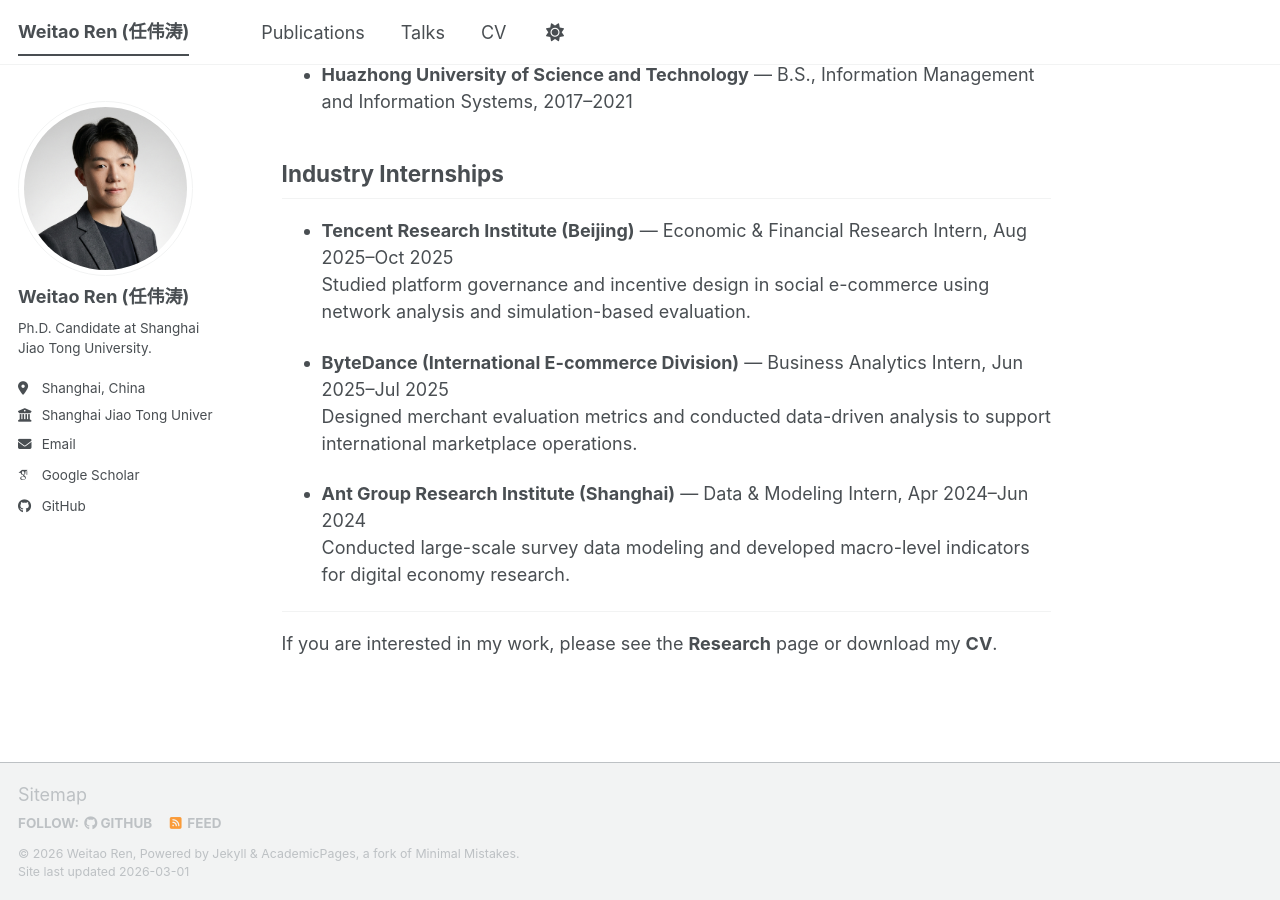
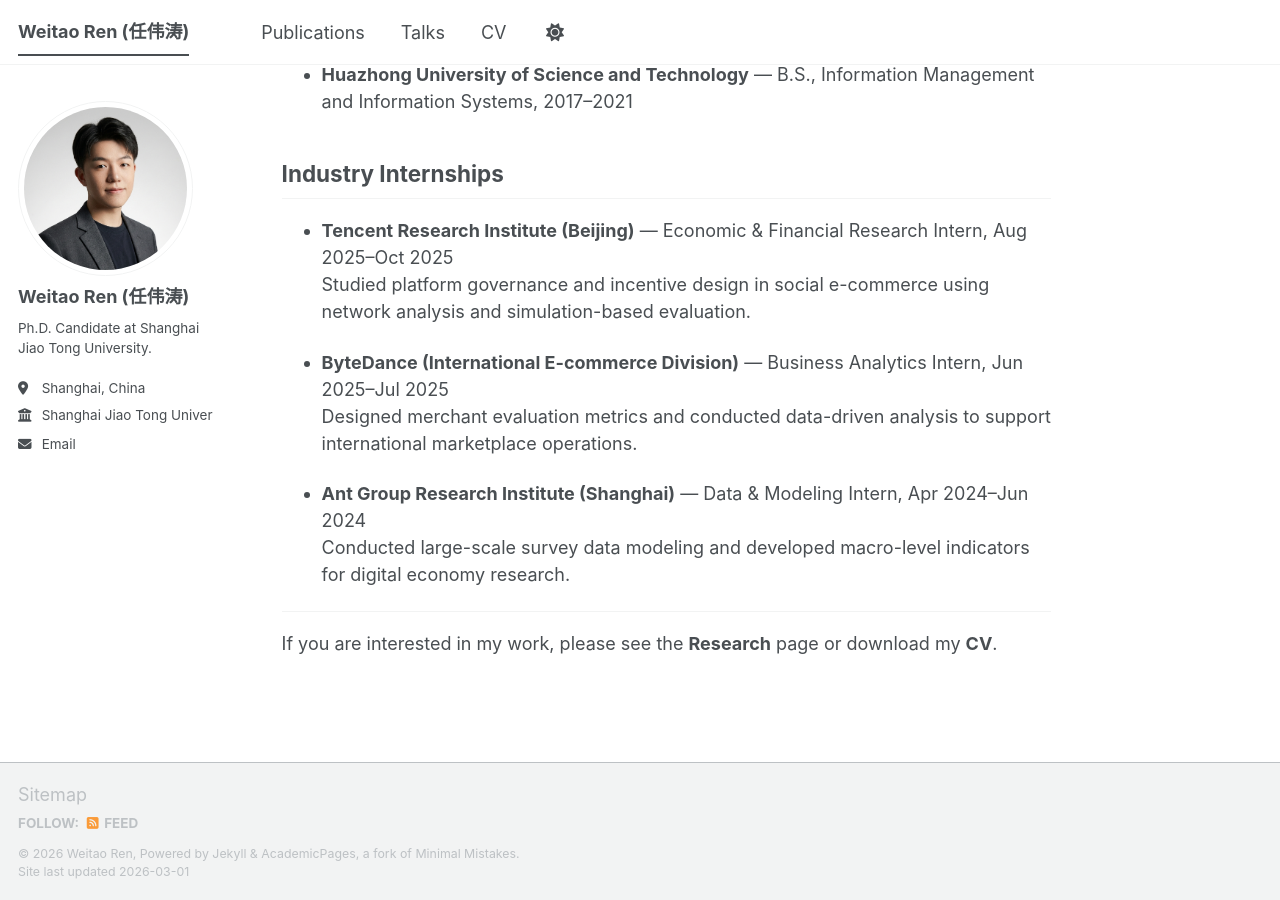
Before and after one commit to weitaoren/weitaoren.github.io, a Jekyll site: the page built from _pages/about.md, in a window 1280 px wide and 900 px high, scrolled down 889 px. Built offline with Jekyll 4.4.1, drawn with Linux system fonts in a browser that asks for light colours; some web fonts are replaced; a script bundle is joined from its source files by our own code; library files that are not in the unit come from our copies; part of the change alters nothing that is shown.

Commit message:
Update _config.yml

```diff
--- a/_config.yml
+++ b/_config.yml
@@ -28,63 +28,63 @@ author:
   uri              :
   email            : "wt.ren@sjtu.edu.cn"
 
-  # Academic websites
-  academia         :
-  arxiv            :
-  googlescholar    : "https://scholar.google.com/citations?user=PS_CX0AAAAAJ"
-  inspire-hep      :
-  impactstory      :
-  orcid            :
-  semantic         :
-  ssrn             :
-  pubmed           :
-  researchgate     :
-  scopus           :
-  zotero           :
+  # # Academic websites
+  # academia         :
+  # arxiv            :
+  # googlescholar    : "https://scholar.google.com/citations?user=PS_CX0AAAAAJ"
+  # inspire-hep      :
+  # impactstory      :
+  # orcid            :
+  # semantic         :
+  # ssrn             :
+  # pubmed           :
+  # researchgate     :
+  # scopus           :
+  # zotero           :
 
-  # Repositories and software development
-  bitbucket        :
-  codepen          :
-  dribbble         :
-  github           : "weitaoren"
-  kaggle           :
-  stackoverflow    :
+  # # Repositories and software development
+  # bitbucket        :
+  # codepen          :
+  # dribbble         :
+  # github           : "weitaoren"
+  # kaggle           :
+  # stackoverflow    :
 
-  # Social media
-  artstation       :
-  bluesky          :
-  facebook         :
-  flickr           :
-  foursquare       :
-  goodreads        :
-  google_plus      :
-  keybase          :
-  instagram        :
-  lastfm           :
-  linkedin         :
-  mastodon         :
-  medium           :
-  pinterest        :
-  soundcloud       :
-  steam            :
-  telegram         :
-  tumblr           :
-  twitter          :
-  vine             :
-  weibo            :
-  wikipedia        :
-  xing             :
-  youtube          :
-  zhihu            :
+  # # Social media
+  # artstation       :
+  # bluesky          :
+  # facebook         :
+  # flickr           :
+  # foursquare       :
+  # goodreads        :
+  # google_plus      :
+  # keybase          :
+  # instagram        :
+  # lastfm           :
+  # linkedin         :
+  # mastodon         :
+  # medium           :
+  # pinterest        :
+  # soundcloud       :
+  # steam            :
+  # telegram         :
+  # tumblr           :
+  # twitter          :
+  # vine             :
+  # weibo            :
+  # wikipedia        :
+  # xing             :
+  # youtube          :
+  # zhihu            :
 
-# Publication Category
-publication_category:
-  books:
-    title: "Books"
-  manuscripts:
-    title: "Journal Articles"
-  conferences:
-    title: "Conference Papers"
+# # Publication Category
+# publication_category:
+#   books:
+#     title: "Books"
+#   manuscripts:
+#     title: "Journal Articles"
+#   conferences:
+#     title: "Conference Papers"
 
 # Site Settings
 teaser                   :
```
